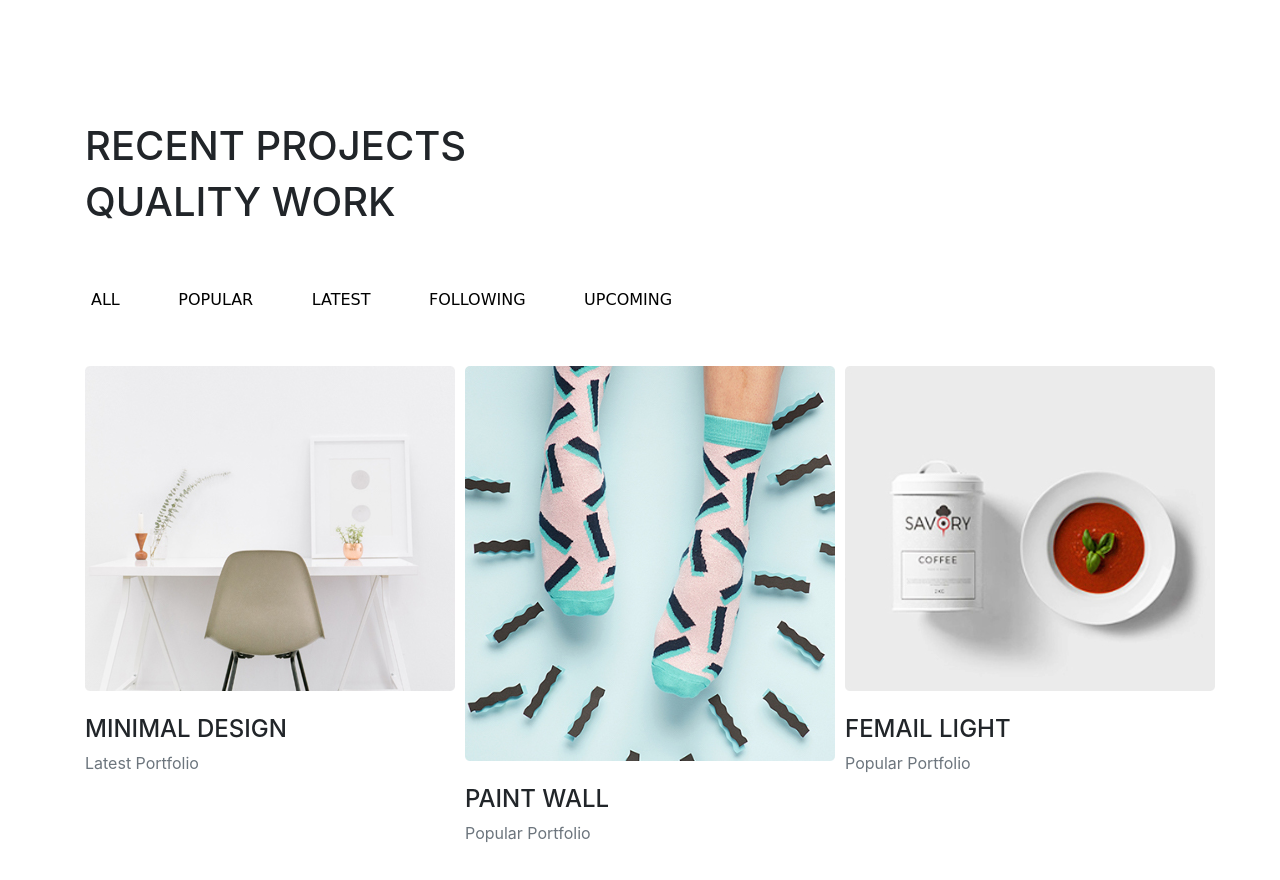
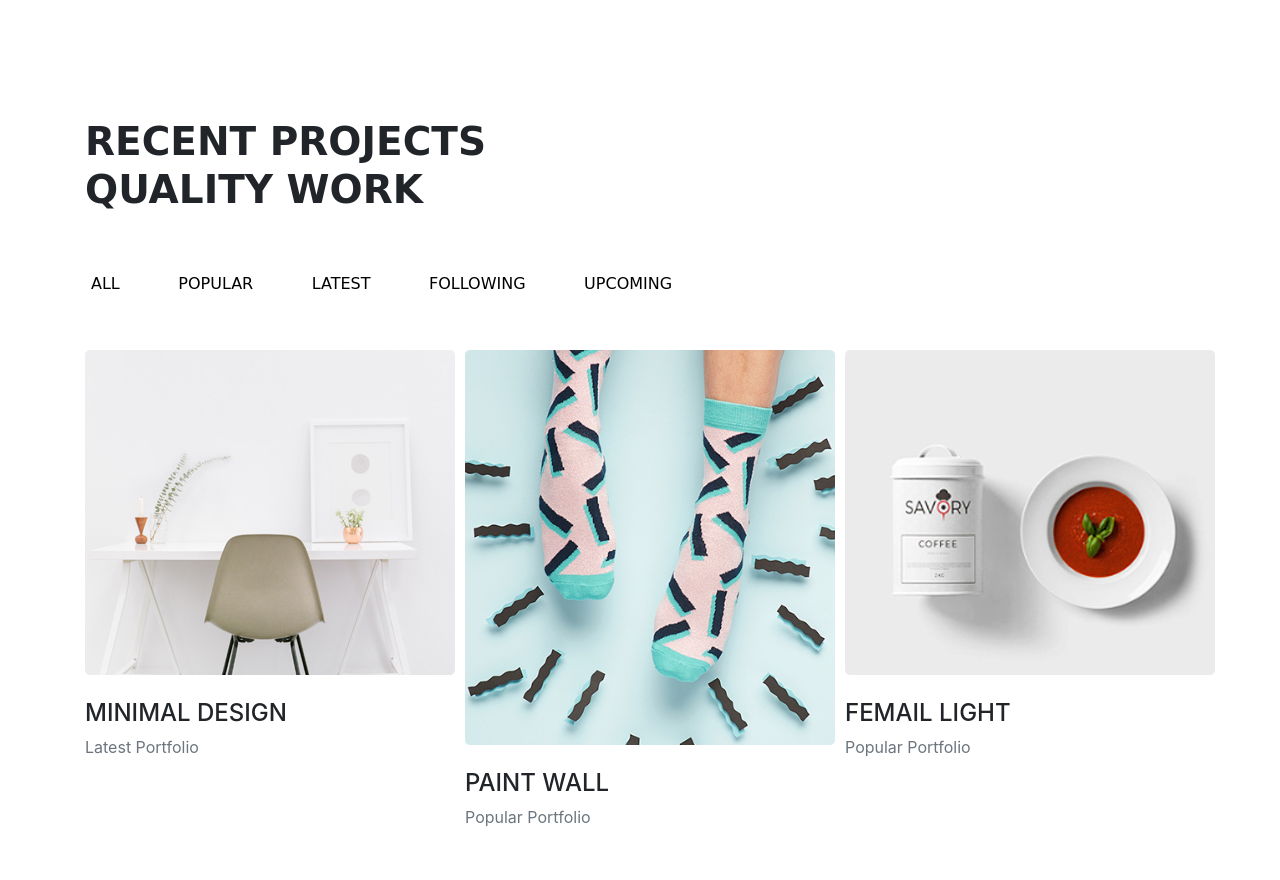
Before and after one commit to rabira-hierpa/rz-portfolio-bs4, a plain HTML site: page index.html in a window 1280 px wide. Shown: the part 2800-3680 px from the top of the page. Drawn offline with nearby package versions, Linux system fonts and the light colour scheme.

Commit message:
Added ubuntuMono font for title

```diff
--- a/css/partials/_global.css
+++ b/css/partials/_global.css
@@ -68,3 +68,7 @@ button:hover,
 	outline: 0px !important;
 	box-shadow: 0 !important;
 }
+
+.title-h1 {
+	font: normal bold 39px/ 40px var(--ubuntuMono);
+}
```
